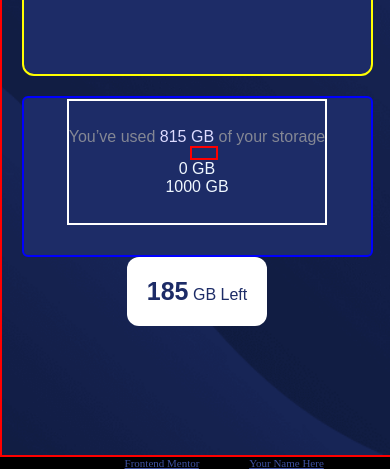
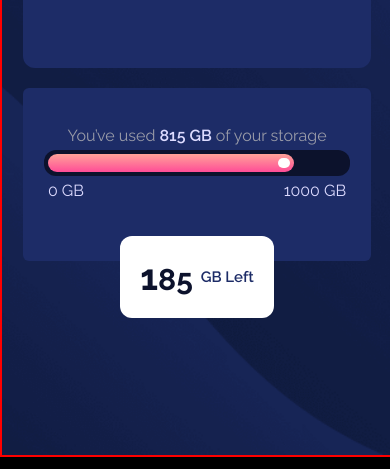
Before and after one commit to Cristiano-Miguel-DCodeMaster/fylo-data-storage-component-master, a plain HTML site: page index.html in a window 390 px wide. Shown: the part 391-860 px from the top of the page. Drawn offline with Linux system fonts and the light colour scheme.

Commit message:
Mobile layout completed

```diff
--- a/css/style.css
+++ b/css/style.css
@@ -5,9 +5,9 @@
     display: none;
 }
 :root{
---Gradient: hsl(6, 100%, 80%) to hsl(335, 100%, 65%);
+--Gradient: hsl(6, 100%, 80%),hsl(335, 100%, 65%);
 --PaleBlue: hsl(243, 100%, 93%);
---GrayishBlue: hsl(229, 7%, 55%);
+--GrayishBlue: hsl(232, 8%, 63%);
 --DarkBlue: hsl(228, 56%, 26%);
 --VeryDarkBlue: hsl(229, 57%, 11%);
 }
@@ -19,15 +19,8 @@ body{
     height: 100vh;
     border:2px solid red;
 }
-.attribution {
-    font-size: 11px;
-    text-align: center;
-}
-.attribution a {
-    color: hsl(228, 45%, 44%);
-}
 @font-face {
-    font-family: 'raleway',sans-serif;
+    font-family: 'raleway';
     src: url(/fonts/Raleway[wght].ttf);
 }
 @media only screen and (min-width:320px){
@@ -39,6 +32,7 @@ body{
         display: flex;
         justify-content: center;
         align-items: center;
+        font-family: 'raleway';
     }
     section{
         display: flex;
@@ -53,7 +47,6 @@ body{
         flex-direction: column;
         gap: 20px;
         height: 30vh;
-        border:2px solid yellow;
         border-radius: 12px 100px 12px 12px;
         padding: 5px;
         justify-content: center;
@@ -66,27 +59,27 @@ body{
     .left2{
         display: flex;
         justify-content: space-between;
-        gap: 10px;
+        gap: 14px;
         width: 55%;
     }
     .left2 img{
         background-color: var(--VeryDarkBlue);
         padding: 7px;
         border-radius: 6px;
+        width: 20%;
+        height: 5vh;
     }
     .right{
         padding: 1px;
         display: flex;
         justify-content: center;
-        border:2px solid blue;
         background-color: var(--DarkBlue);
         height: 15vh;
-        font-family: 'raleway',sans-serif;
         border-radius: 6px;
-        padding-bottom: 30px;
+        padding-bottom: 45px;
     }
     .right p{
-        color: aliceblue;
+        color: var(--PaleBlue);
         font-weight: 400;
     }
     .right2{
@@ -95,52 +88,139 @@ body{
         flex-direction: column;
         justify-content: center;
         align-items: center;
-        border:2px solid white;
-
+        gap: 5px;
+        text-align: center;
+        width: 90%;
+        padding-top: 20px;
     }
     .right2 .youve{
         color: var(--GrayishBlue);
+        font-size: 14px;
     }
     .right2 span{
         color: var(--PaleBlue);
+        font-weight: 600;
     }
     .right2 .white{
         position: absolute;
-        bottom: 15%;
+        bottom: 12%;
         background-color: white;
         padding: 20px;
         border-radius: 12px;
+        display: flex;
+        justify-content: center;
+        align-items: center;
+        gap: 8px;
     }
     .right2 .white p{
         color: var(--DarkBlue);
     }
     .right2 .white span{
-        color: var(--DarkBlue);
+        color: var(--VeryDarkBlue);
         font-weight: 600;
-        font-size: 25px;
+        font-size: 29px;
     }
-
-    .right .right2 .dashes{
+    .right2 .dashes0{
         text-align: right;
-        background-color: var(--DarkBlue);
-        width: 100%;
+        background-color: var(--VeryDarkBlue);
+        width: 98%;
+        padding: 2px;
+        justify-content: start;
+        align-items: start;
+        border-radius: 12px;
+    }
+    .right2 .dashes0 .dashes1{
+        background: linear-gradient(var(--Gradient));
+        padding: 2px;
+        width: 73%;
+        border-radius: 12px;
+        display: flex;
+        justify-content: end;
+        align-items: end;
+    }
+    .right .right2 .dashes0 .dashes2{
+        background-color: white;
+        width: 1%;
         padding: 5px;
-        border: 2px solid red;
-    }
-    /*.right .right2 .dashes1{
-        background: var(--Gradient);
-        padding: 5px;
-        width: 100%;
-    }
-    .right .right2 .dashes2{
-        background-color: white;
-        width: 100%;
+        border-radius: 100vmax;
     }
     .right .right2 .zeroGB{
         display: flex;
         justify-content: space-between;
-        border:2px solid red;
         font-size: 14px;
-        width: 100%;
-    }*/
+        width: 96%;
+        font-weight: bolder;
+    }
+    .right2 .white .eight{
+        font-size: 30px;
+    }
+    .right2 .white .five{
+        font-size: 30px;
+    }
+    .right2 .white .gbleft{
+        font-size: 13px;
+        font-weight: 600;
+    }
 }
+@media only screen and (min-width:375px){
+    section{
+        width: 80%;
+    }
+}
+@media only screen and (min-width:375px) and (min-height:667px){
+    section{
+        width: 89%;
+    }
+    .left2 img{
+        width: 24%;
+        height: 5vh;
+    }
+    .right2 .youve{
+        font-size: 16px;
+    }
+    .right2 .white{
+        bottom: 16%;
+    }
+    .right2 .white span{
+        font-size: 36px;
+        font-weight: 700;
+    }
+    .right2 .dashes0{
+        width: 96%;
+        padding: 4px;
+    }
+    .right2 .dashes0 .dashes1{padding: 4px;
+        width: 80%;
+    }
+    .right .right2 .zeroGB{
+        font-size: 16px;
+    }
+    .right2 .white .gbleft{
+        font-size: 15px;
+    }
+}
+@media only screen and (min-width:412px){
+    section{
+        width: 70%;
+    }
+}
+@media only screen and (min-width:600px){
+    section{
+        width: 56%;
+    }
+}
+@media only screen and (min-width:768px){
+    section{
+        width: 40%;
+    }
+}
+@media only screen and (min-width:850px){
+    section{
+        width: 35%;
+    }
+}
+@media only screen and (min-width:992px){
+    section{
+        flex-direction: row;
+    }
+}
--- a/index.html
+++ b/index.html
@@ -26,14 +26,15 @@
         <div class="right2">
           <p class="youve">You’ve used <span>815 GB</span> of your storage</p>
           <div class="dashes0">
-            <div class="dashes">
-              <div class="dashes1">
-                <div class="dashes2"></div>
+            <div class="dashes1">
+              <div class="dashes2">
+                <div class="dashes3"></div>
               </div>
             </div>
           </div>
           <div class="white">
-            <p><span>185</span> GB Left</p>
+            <p><span>1<span class="eight">8</span><span class="five">5</span></span></p>
+            <p class="gbleft"> GB Left</p>
           </div>
           <div class="zeroGB">
             <p>0 GB</p>
@@ -41,12 +42,7 @@
           </div>
         </div>
       </div>
-
   </section>
 </main>
-  <div class="attribution">
-    Challenge by <a href="https://www.frontendmentor.io?ref=challenge" target="_blank">Frontend Mentor</a>.
-    Coded by <a href="#">Your Name Here</a>.
-  </div>
 </body>
 </html>
```
